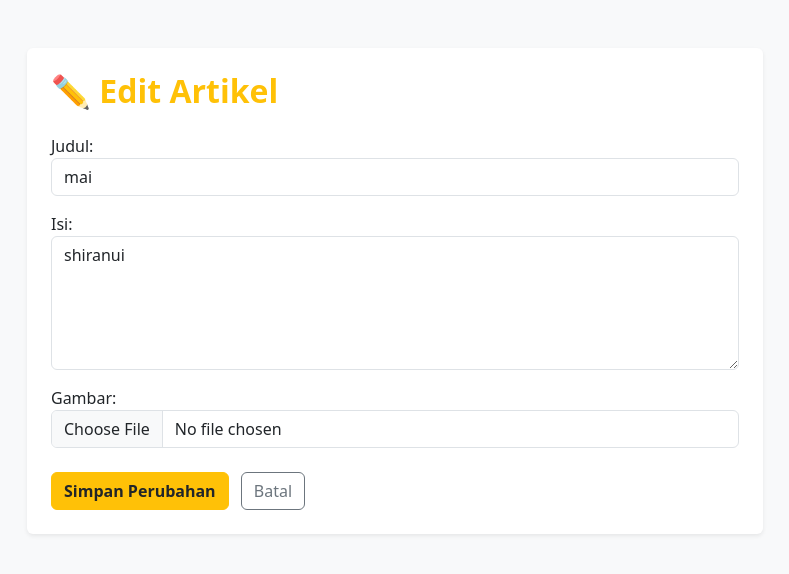
After one commit to Fiann044/Blog, a Django app: page /artikel/2/edit/ in a window 1280 px wide. The commit adds this page. Shown: the top 574 px of the page, without its empty margins (245-1034 px from the left). Run offline with Django 5.2, Linux system fonts and the light colour scheme; a user stored in the database is signed in; data comes from the database, SQL or seed files in the repository; both versions use the stored data as it was after the commit.

Commit message:
menambahkan fitur edit

```diff
--- /dev/null
+++ b/blog/templates/blog/edit.html
@@ -0,0 +1,38 @@
+<!DOCTYPE html>
+<html lang="id">
+
+<head>
+    <meta charset="UTF-8">
+    <meta name="viewport" content="width=device-width, initial-scale=1.0">
+    <title>Edit Artikel - Blog Gawul</title>
+    <link href="https://cdn.jsdelivr.net/npm/bootstrap@5.3.3/dist/css/bootstrap.min.css" rel="stylesheet">
+</head>
+
+<body class="bg-light">
+
+    <div class="container mt-5">
+        <div class="row justify-content-center">
+            <div class="col-md-8">
+                <div class="card shadow-sm border-0 p-4">
+                    <h2 class="fw-bold text-warning mb-4">✏️ Edit Artikel</h2>
+
+                    <form method="POST" enctype="multipart/form-data">
+                        {% csrf_token %}
+
+                        {{ form.as_p }}
+
+                        <div class="mt-4">
+                            <button type="submit" class="btn btn-warning fw-bold text-dark me-2">Simpan
+                                Perubahan</button>
+                            <a href="{% url 'detail_artikel' artikel.id %}" class="btn btn-outline-secondary">Batal</a>
+                        </div>
+                    </form>
+
+                </div>
+            </div>
+        </div>
+    </div>
+
+</body>
+
+</html>
--- a/blog/urls.py
+++ b/blog/urls.py
@@ -14,4 +14,8 @@ urlpatterns = [
     path('register/', views.register, name='register'),
     path('login/', auth_views.LoginView.as_view(template_name='blog/login.html'), name='login'),
     path('logout/', auth_views.LogoutView.as_view(next_page='/'), name='logout'),
+
+    # edit artikel
+    path('artikel/<int:id>/edit/', views.edit_artikel, name='edit_artikel'),
+    path('artikel-saya/', views.artikel_saya, name='artikel_saya'),
 ]
--- a/blog/views.py
+++ b/blog/views.py
@@ -66,3 +66,26 @@ def register(request):
         form = UserCreationForm()
 
     return render(request, 'blog/register.html', {'form': form})
+
+@login_required(login_url='login')
+def edit_artikel(request, id):
+
+    artikel_pilihan = get_object_or_404(Artikel, id=id)
+
+
+    if request.user != artikel_pilihan.penulis:
+        return redirect('halaman_utama')
+
+    if request.method == 'POST':
+
+        form = ArtikelForm(request.POST, request.FILES, instance=artikel_pilihan)
+
+        if form.is_valid():
+            form.save()
+
+            return redirect('detail_artikel', id=artikel_pilihan.id)
+    else:
+
+        form = ArtikelForm(instance=artikel_pilihan)
+
+    return render(request, 'blog/edit.html', {'form': form, 'artikel': artikel_pilihan})
```
Also changed, not shown: blog/templates/blog/detail.html (+13 -1 lines), db.sqlite3.
